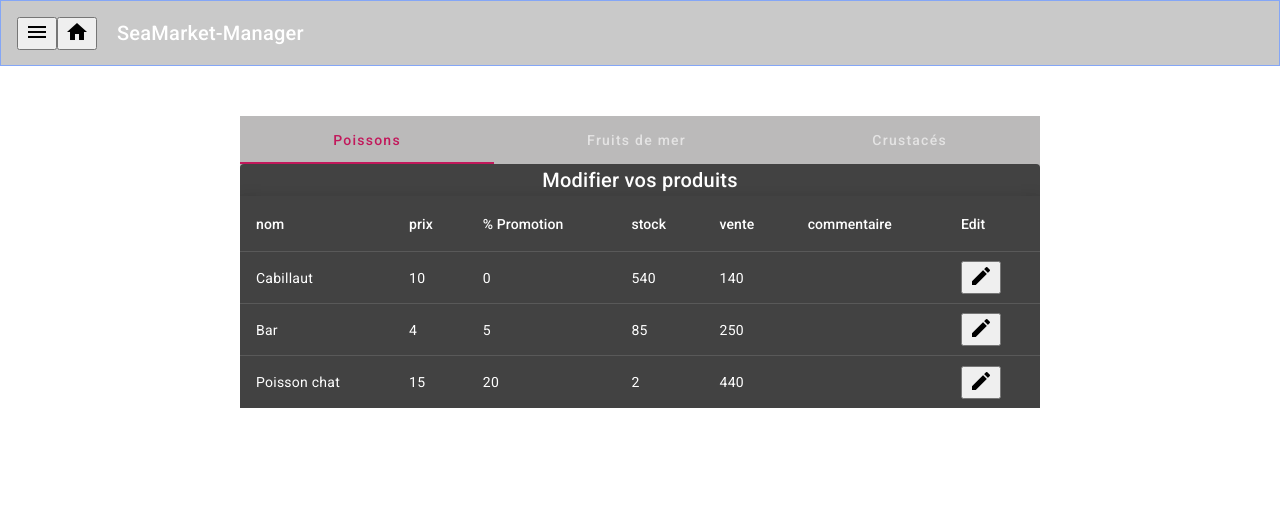
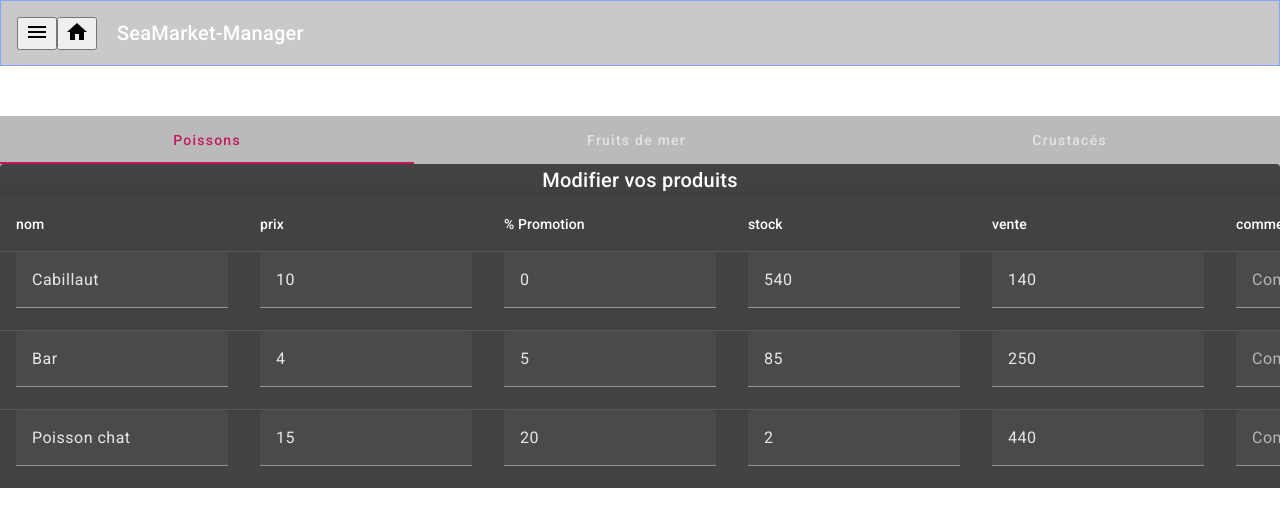
Before and after one commit to CARLU-Antoine/SeaMarket-Manager, an Angular app: page /tabProduits in a window 1280 px wide. Shown: the top 526 px of the page. Built offline with nearby package versions, Linux system fonts and the light colour scheme.

Commit message:
Ajout des champs de saisie

```diff
--- a/src/app/page-tableau-produits/page-tableau-produits.component.css
+++ b/src/app/page-tableau-produits/page-tableau-produits.component.css
@@ -1,7 +1,7 @@
 .navTab{
     display: flex;
     justify-content: center;
-    width: 800px;
+    width: auto;
     height: auto;
     margin-left: auto;
     margin-right: auto;
--- a/src/app/page-tableau-produits/tableau-general/tableau-general.component.html
+++ b/src/app/page-tableau-produits/tableau-general/tableau-general.component.html
@@ -2,35 +2,58 @@
 <mat-card style="text-align:center;">
     <mat-card-title >Modifier vos produits</mat-card-title>
     <table mat-table [dataSource]="dataSource" class="mat-elevation-z8">
-
         <ng-container matColumnDef="nom">
             <th mat-header-cell *matHeaderCellDef> nom </th>
-            <td mat-cell *matCellDef="let element"> {{element.nom}} </td>
+            <td mat-cell *matCellDef="let element">
+                <mat-form-field>
+                    <input matInput [(ngModel)]="element.nom" placeholder="Nom">
+                </mat-form-field>
+            </td>
         </ng-container>
 
         <ng-container matColumnDef="prix">
             <th mat-header-cell *matHeaderCellDef> prix </th>
-            <td mat-cell *matCellDef="let element"> {{element.prix}} </td>
+            <td mat-cell *matCellDef="let element">
+                <mat-form-field>
+                    <input matInput [(ngModel)]="element.prix" placeholder="Prix">
+                </mat-form-field>
+            </td>
         </ng-container>
 
         <ng-container matColumnDef="pourceProm">
             <th mat-header-cell *matHeaderCellDef> % Promotion </th>
-            <td mat-cell *matCellDef="let element"> {{element.pourceProm}} </td>
+            <td mat-cell *matCellDef="let element">
+                <mat-form-field>
+                    <input matInput [(ngModel)]="element.pourceProm" placeholder="% Promotion">
+                </mat-form-field>
+            </td>
         </ng-container>
 
         <ng-container matColumnDef="stock">
             <th mat-header-cell *matHeaderCellDef> stock </th>
-            <td mat-cell *matCellDef="let element"> {{element.stock}} </td>
+            <td mat-cell *matCellDef="let element">
+                <mat-form-field>
+                    <input matInput [(ngModel)]="element.stock" placeholder="Stock">
+                </mat-form-field>
+            </td>
         </ng-container>
 
         <ng-container matColumnDef="vente">
             <th mat-header-cell *matHeaderCellDef> vente </th>
-            <td mat-cell *matCellDef="let element"> {{element.vente}} </td>
+            <td mat-cell *matCellDef="let element">
+                <mat-form-field>
+                    <input matInput [(ngModel)]="element.vente" placeholder="Vente">
+                </mat-form-field>
+            </td>
         </ng-container>
 
         <ng-container matColumnDef="commentaire">
             <th mat-header-cell *matHeaderCellDef> commentaire </th>
-            <td mat-cell *matCellDef="let element"> {{element.commentaire}} </td>
+            <td mat-cell *matCellDef="let element">
+                <mat-form-field>
+                    <input matInput [(ngModel)]="element.commentaire" placeholder="Commentaire">
+                </mat-form-field>
+            </td>
         </ng-container>
 
         <ng-container matColumnDef="edit"> <!-- à connecter avec l'appel du back pour modifier les produits-->
--- a/src/app/page-tableau-produits/tableau-general/tableau-general.component.ts
+++ b/src/app/page-tableau-produits/tableau-general/tableau-general.component.ts
@@ -5,7 +5,8 @@ import { CommonModule } from '@angular/common';
 import { MatCardModule } from '@angular/material/card';
 import { MatTableModule } from '@angular/material/table';
 import { MatIconModule } from '@angular/material/icon';
-
+import {MatInputModule} from '@angular/material/input';
+import { FormsModule } from '@angular/forms';
 
 export interface tableauProduits {
   categorie: string;
@@ -40,6 +41,8 @@ const ELEMENT_DATA: tableauProduits[] = [
     MatCardModule,
     MatTableModule,
     MatIconModule,
+    MatInputModule,
+    FormsModule,
     TableauGeneralComponent
   ],
   templateUrl: './tableau-general.component.html',
```
